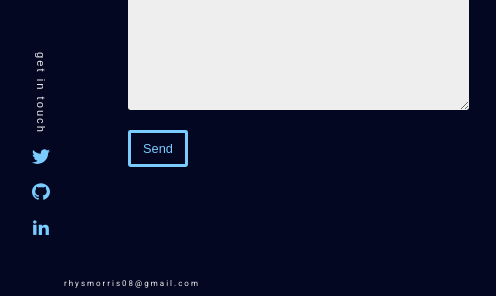
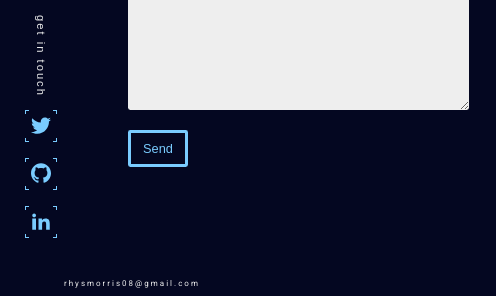
Before and after one commit to Rhys-Morris/portfolio-submission, a website: page src/pages/contact.html in a window 1280 px wide. Shown: the part 506-802 px from the top of the page, 0-496 px from the left. Drawn offline with Linux system fonts and the light colour scheme; grey boxes are pictures that could not be loaded.

Commit message:
Add social icon animations

```diff
--- a/src/sass/_components.scss
+++ b/src/sass/_components.scss
@@ -53,6 +53,60 @@
     &__item {
         list-style: none;
         margin-bottom: 2rem;
+        border: 1px solid $color-primary;
+        padding: .5rem;
+        transition: 1s;
+        z-index: 0;
+        width: 4rem;
+        position: relative;
+        display: flex;
+        align-items: center;
+        justify-content: center;
+
+        @media screen and (max-width: $breakpoint3) {
+            padding: 0;
+            border: none;
+        }
+
+        &::after, &::before {
+            content: '';
+            position: absolute;
+            background-color: $color-bg;
+            z-index: -1;
+            transition: .8s;
+
+            @media screen and (max-width: $breakpoint3) {
+                display: none;
+            }
+        }
+
+        &::after {
+            height: 4.5rem;
+            width: 3rem;
+        }
+
+        &::before {
+            width: 5rem;
+            height: 3rem;
+        }
+
+        &:hover::after {
+            width: 0;
+        }
+
+        &:hover::before {
+            height: 0;
+        }
+
+        &:hover {
+            background: $color-font-primary;
+            border: 1px solid $color-font-primary;
+
+            @media screen and (max-width: $breakpoint3) {
+                background: none;
+                border: none;
+            }
+        }
 
         @media only screen and (max-width: $breakpoint3) {
             margin-bottom: 0;
@@ -60,9 +114,13 @@
     }
 
     &__icon {
-        width: 2.2rem;
+        z-index: 10;
+        width: 2.5rem;
+
+        @media screen and (max-width: $breakpoint7) {
+            margin: 0 1rem;
+        }
     }
-
 }
 
 // FRAME AROUND ABOUT ME IMAGE
--- a/src/scripts/formValidation.js
+++ b/src/scripts/formValidation.js
@@ -57,6 +57,6 @@ send.addEventListener('click', (e) => {
         name.classList.remove('invalid');
         email.classList.remove('invalid')
         message.classList.remove('invalid');
-    }, 5000)
+    }, 4000)
 
 })
```
Also changed, not shown: src/style.css, 1 other file.
